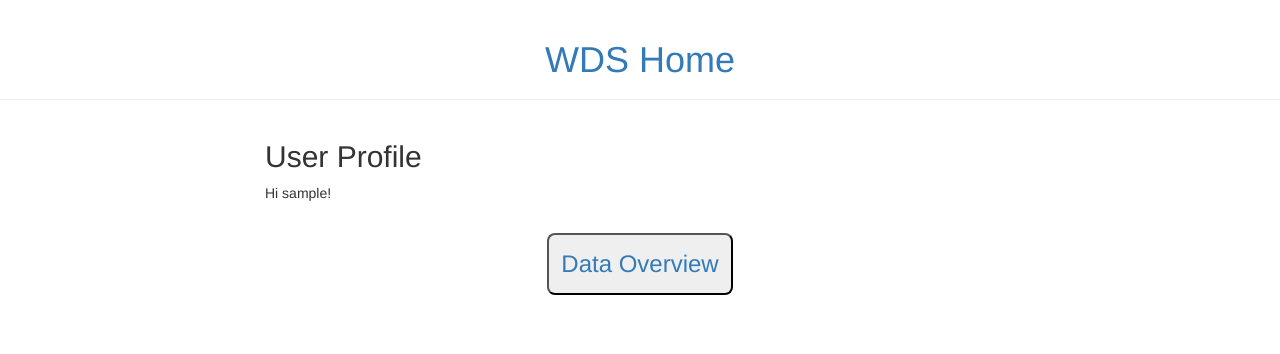
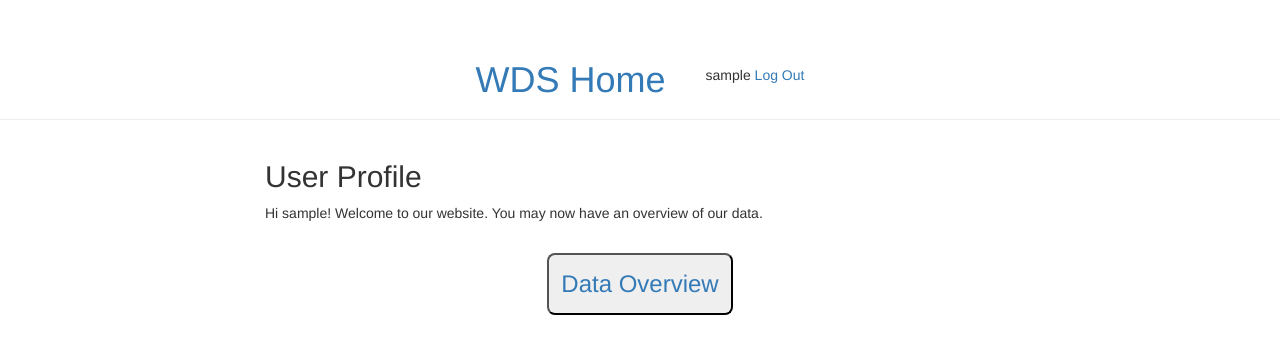
Before and after one commit to Kou-Guandong/NYU_CS_6083_Database_Project_Part2, a Django app: page /accounts/profile/ in a window 1280 px wide. Shown: the top 354 px of the page. Run offline with Django 3.2, Linux system fonts and the light colour scheme; the visitor is signed in with stand-in values (Sample User, id 1); parts of the project's set-up code (start-up, migrations or seed data) failed here and were passed over; some libraries are stand-ins or nearby versions.

Commit message:
fixing views and templates

```diff
--- a/insurance/templates/base.html
+++ b/insurance/templates/base.html
@@ -22,11 +22,29 @@
             padding: 12px;
             border-radius: 8px;
         }
+
+        .page-header {
+            display: flex;
+            align-items: center;
+            justify-content: center;
+        }
     </style>
 </head>
 <body>
+
+<div class="wrapper">
+
+    <div class="col-8">
         <div class="page-header">
-    <h1 style="text-align: center;"><a href="/">WDS Home</a></h1>
+            <span><h1 style="text-align: center; display: inline-block"><a href="/">WDS Home</a></h1></span>
+            <span style="margin-left: 40px;">
+        {% if user.is_authenticated %}
+            {{ user.username }} <a href="/accounts/logout/"> Log Out</a>
+        {% else %}
+            <a href="/accounts/login/">Log in</a>
+        {% endif %}
+        </span>
+        </div>
     </div>
 
     <div class="content container">
@@ -37,5 +55,8 @@
             </div>
         </div>
     </div>
+
+</div>
+
 </body>
 </html>
--- a/insurance/templates/insurance/profile.html
+++ b/insurance/templates/insurance/profile.html
@@ -5,7 +5,7 @@
     <h2>User Profile</h2>
 
     {% if user.is_authenticated %}
-        Hi {{ user.username }}!
+        Hi {{ user.username }}! Welcome to our website. You may now have an overview of our data.
     {% else %}
         <p>You are not logged in</p>
         <a href="{% url 'login' %}">login</a>
--- a/insurance/views.py
+++ b/insurance/views.py
@@ -1,13 +1,14 @@
 from django.contrib.auth import login, authenticate
 from django.contrib.auth.decorators import login_required
 from django.shortcuts import render, redirect
-from rest_framework import viewsets
+from django.db.models import Sum
+from django.http import Http404
+from rest_framework import viewsets, status, generics
+from rest_framework.decorators import api_view
+from rest_framework.response import Response
+from rest_framework.views import APIView
 from .serializer import *
 from .models import *
-
-from rest_framework.decorators import api_view
-from rest_framework.response import Response
-from django.db.models import Sum
 
 
 def index(request):
@@ -31,6 +32,21 @@ class CustomerViewSet(viewsets.ModelViewSet):
     serializer_class = CustomerSerializer
 
 
+class HomeList(generics.ListCreateAPIView):
+    queryset = Home.objects.all()
+    serializer_class = HomeSerializer
+
+
+class HomeDetail(generics.RetrieveUpdateDestroyAPIView):
+    queryset = Home.objects.all()
+    serializer_class = HomeSerializer
+
+
+class UserDetail(generics.RetrieveUpdateDestroyAPIView):
+    queryset = User.objects.all()
+    serializer_class = UserSerializer
+
+
 @api_view()
 @login_required()
 def overview_api(request):
@@ -45,6 +61,6 @@ def overview_api(request):
     )
 
 
+@login_required()
 def user_profile(request):
-
     return render(request, 'insurance/profile.html')
--- a/we_do_secure/settings.py
+++ b/we_do_secure/settings.py
@@ -31,7 +31,10 @@ ALLOWED_HOSTS = []
 
 REST_FRAMEWORK = {
     'DEFAULT_PAGINATION_CLASS': 'rest_framework.pagination.PageNumberPagination',
-    'PAGE_SIZE': 10
+    'PAGE_SIZE': 10,
+    'DEFAULT_PERMISSION_CLASSES': [
+        # 'rest_framework.permissions.DjangoModelPermissionsOrAnonReadOnly'
+    ]
 }
 
 # Application definition
--- a/we_do_secure/urls.py
+++ b/we_do_secure/urls.py
@@ -2,6 +2,7 @@ from django.contrib import admin
 from django.conf import settings
 from django.conf.urls.static import static
 from rest_framework import routers
+from rest_framework.urlpatterns import format_suffix_patterns
 from insurance import views
 
 from django.conf.urls import include, url
@@ -20,6 +21,9 @@ urlpatterns = \
         path('', views.index, name='index'),
         path('overview/', views.overview),
         path('overviewAPI/', views.overview_api),
+        path('homes/', views.HomeList.as_view()),
+        path('homes/<int:pk>/', views.HomeDetail.as_view()),
+        path('users/<int:pk>/', views.UserDetail.as_view()),
         path('admin/', admin.site.urls),
         path('accounts/register/',
              RegistrationView.as_view(success_url='/accounts/profile/'),
@@ -29,3 +33,5 @@ urlpatterns = \
         path('accounts/profile/', views.user_profile),
         url(r'^', include(router.urls)),
     ] + static(settings.STATIC_URL, document_root=settings.STATIC_ROOT)
+
+# urlpatterns = format_suffix_patterns(urlpatterns)
```
Also changed, not shown: insurance/models.py (+0 -13 lines), insurance/serializer.py (+16 -2 lines), README.md. Lines whose indentation alone changed are shown as unchanged.
